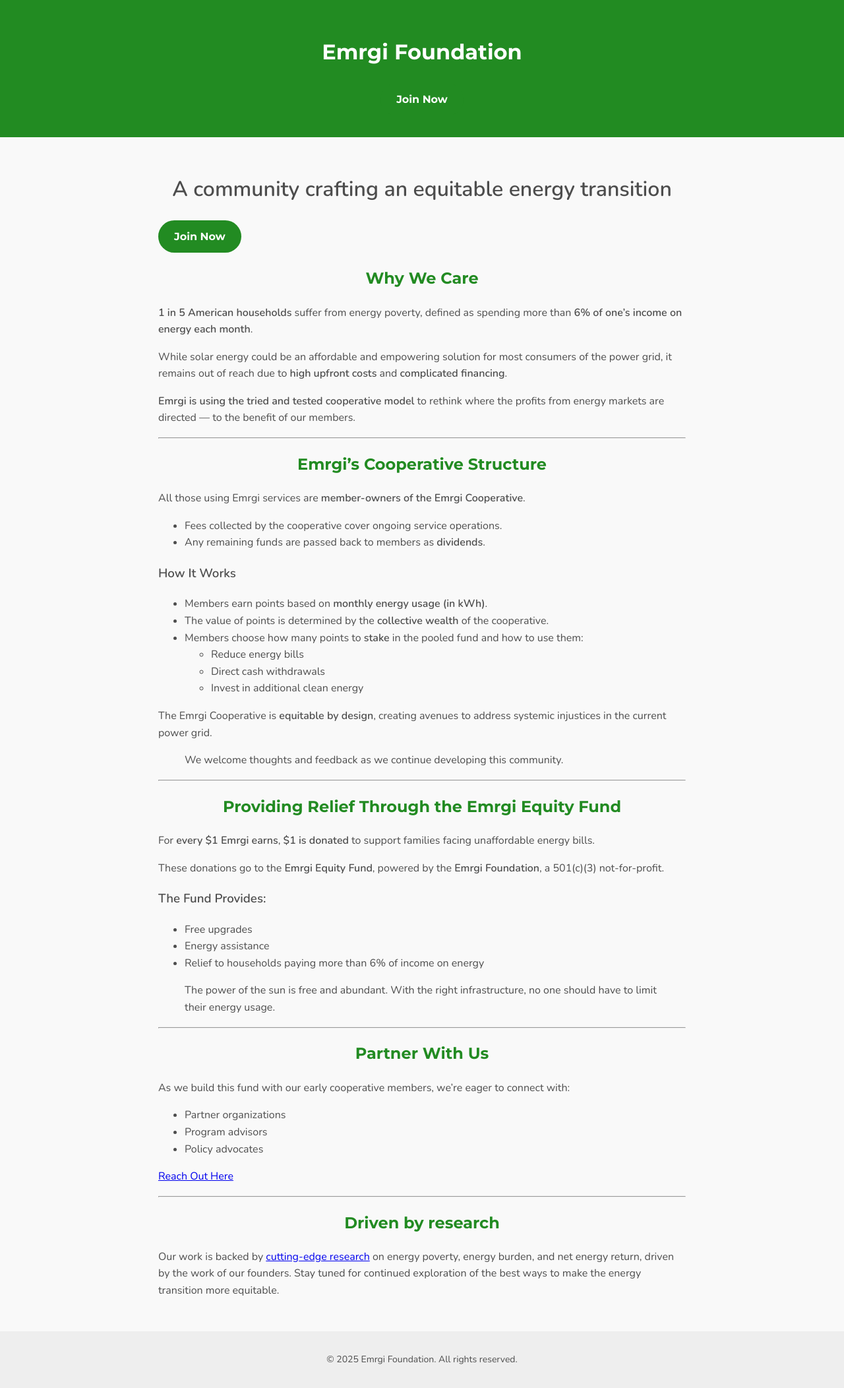
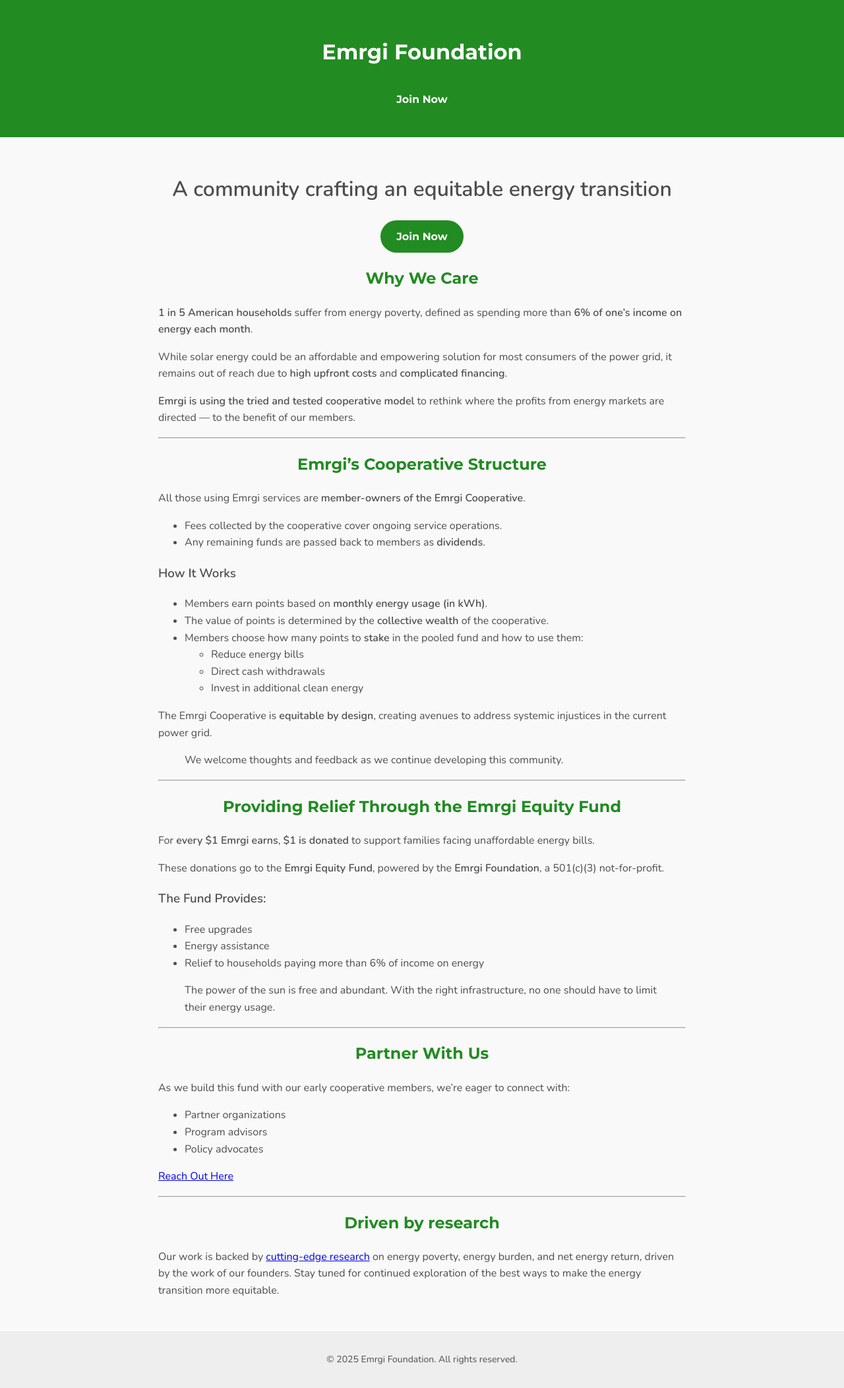
Before and after one commit to emergi-foundation/emergi-foundation.github.io, a Jekyll site: the page built from index.md, in a window 1280 px wide. Shown: the whole page at 66% size. Built offline with Jekyll 4.4.1, drawn with Linux system fonts in a browser that asks for light colours.

Commit message:
Update index.md
Signed-off-by: Eric Scheier <eric@scheier.org>

```diff
--- a/index.md
+++ b/index.md
@@ -6,7 +6,9 @@ permalink: /
 
 # A community crafting an equitable energy transition
 
+<div class="centered">
 <a href="https://emrgi.com/enroll" class="button">Join Now</a>
+</div>
 
 ## Why We Care
 
```
